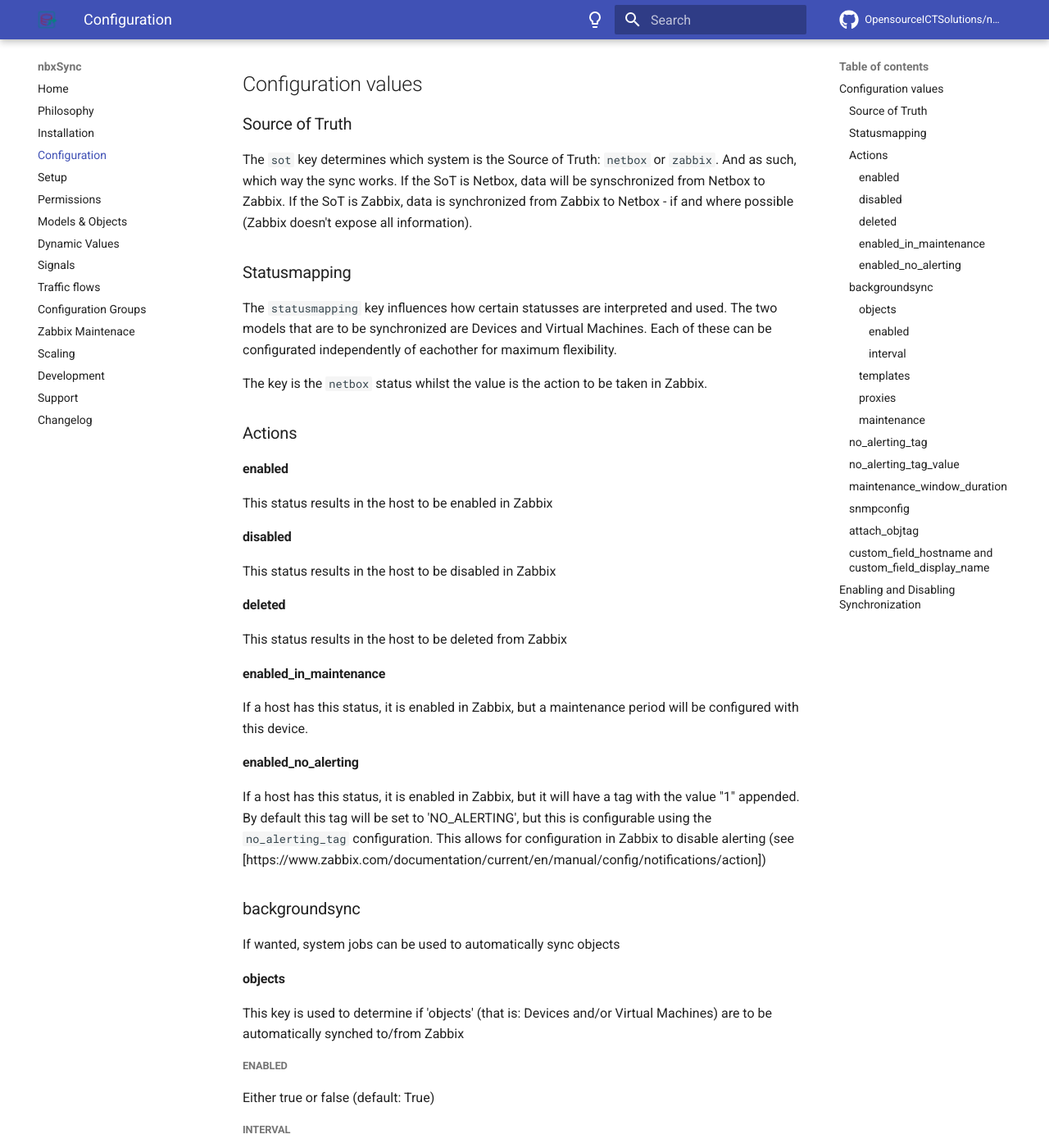
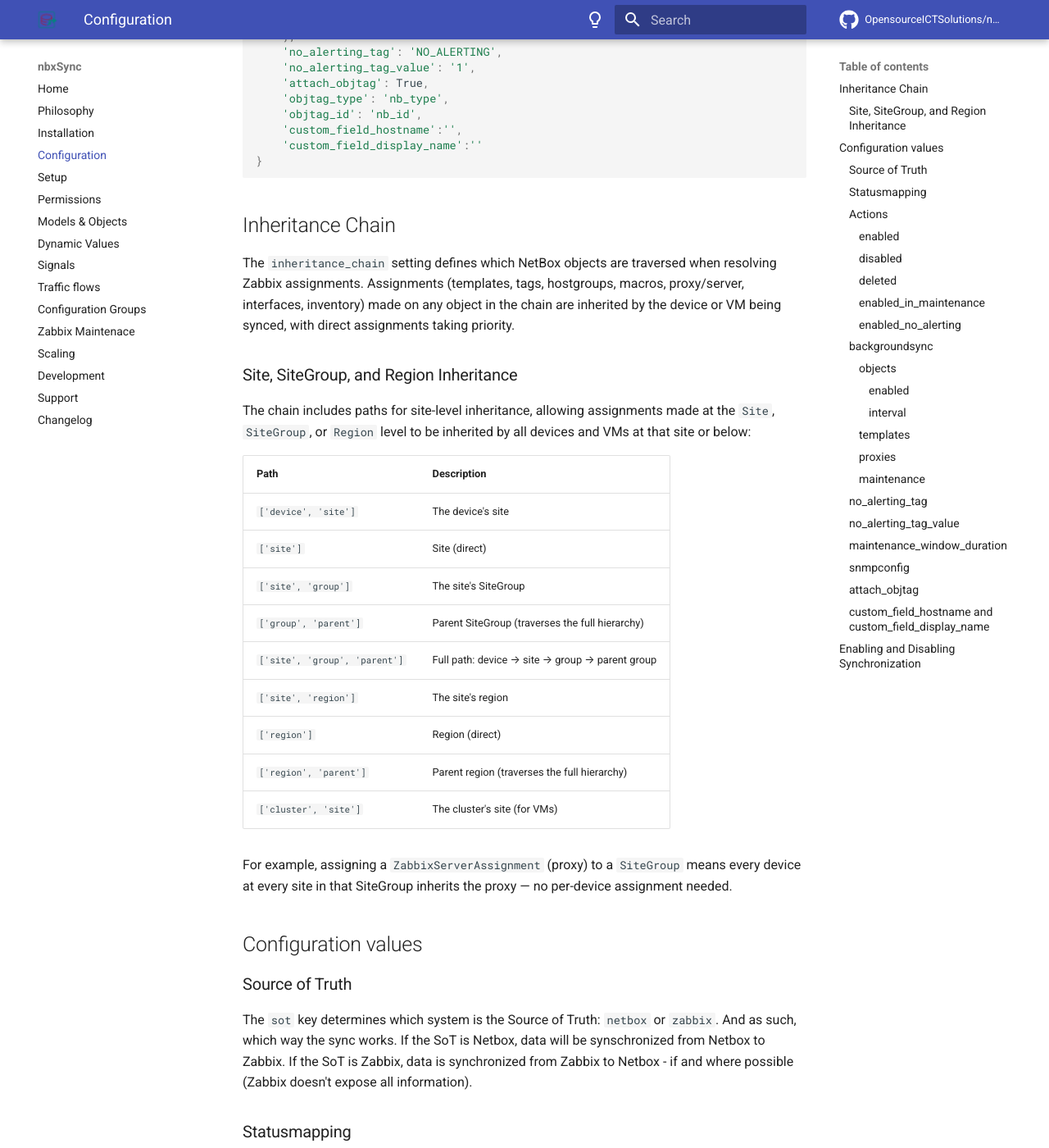
Before and after one commit to OpensourceICTSolutions/nbxsync, an MkDocs documentation site: the page built from docs/configuration.md, in a window 1280 px wide and 1400 px high, scrolled down 1726 px. Shown: the whole window at 82% size. Built offline with MkDocs 1.6.1 and Material for MkDocs 9.7.7, drawn with Linux system fonts in a browser that asks for light colours; comment, search, counter and statistics services are not loaded; some of the changed text lies outside the part shown.

````diff
--- a/docs/configuration.md
+++ b/docs/configuration.md
@@ -39,6 +39,15 @@
         'snmp_privpass': '{$SNMP_PRIVPASS}',
     },
     'inheritance_chain': [
+        ['device', 'site'],
+        ['site'],
+        ['site', 'group'],
+        ['group', 'parent'],
+        ['site', 'group', 'parent'],
+        ['site', 'region'],
+        ['region'],
+        ['region', 'parent'],
+        ['cluster', 'site'],
         ['device'],
         ['role'],
         ['device', 'role'],
@@ -83,6 +92,28 @@
     'custom_field_display_name':''
 }
 ```
+
+## Inheritance Chain
+
+The `inheritance_chain` setting defines which NetBox objects are traversed when resolving Zabbix assignments. Assignments (templates, tags, hostgroups, macros, proxy/server, interfaces, inventory) made on any object in the chain are inherited by the device or VM being synced, with direct assignments taking priority.
+
+### Site, SiteGroup, and Region Inheritance
+
+The chain includes paths for site-level inheritance, allowing assignments made at the `Site`, `SiteGroup`, or `Region` level to be inherited by all devices and VMs at that site or below:
+
+| Path | Description |
+|------|-------------|
+| `['device', 'site']` | The device's site |
+| `['site']` | Site (direct) |
+| `['site', 'group']` | The site's SiteGroup |
+| `['group', 'parent']` | Parent SiteGroup (traverses the full hierarchy) |
+| `['site', 'group', 'parent']` | Full path: device → site → group → parent group |
+| `['site', 'region']` | The site's region |
+| `['region']` | Region (direct) |
+| `['region', 'parent']` | Parent region (traverses the full hierarchy) |
+| `['cluster', 'site']` | The cluster's site (for VMs) |
+
+For example, assigning a `ZabbixServerAssignment` (proxy) to a `SiteGroup` means every device at every site in that SiteGroup inherits the proxy — no per-device assignment needed.
 
 ## Configuration values
 
````
Also changed, not shown: docs/changelog.md (+6 -0 lines), 1 other file.
